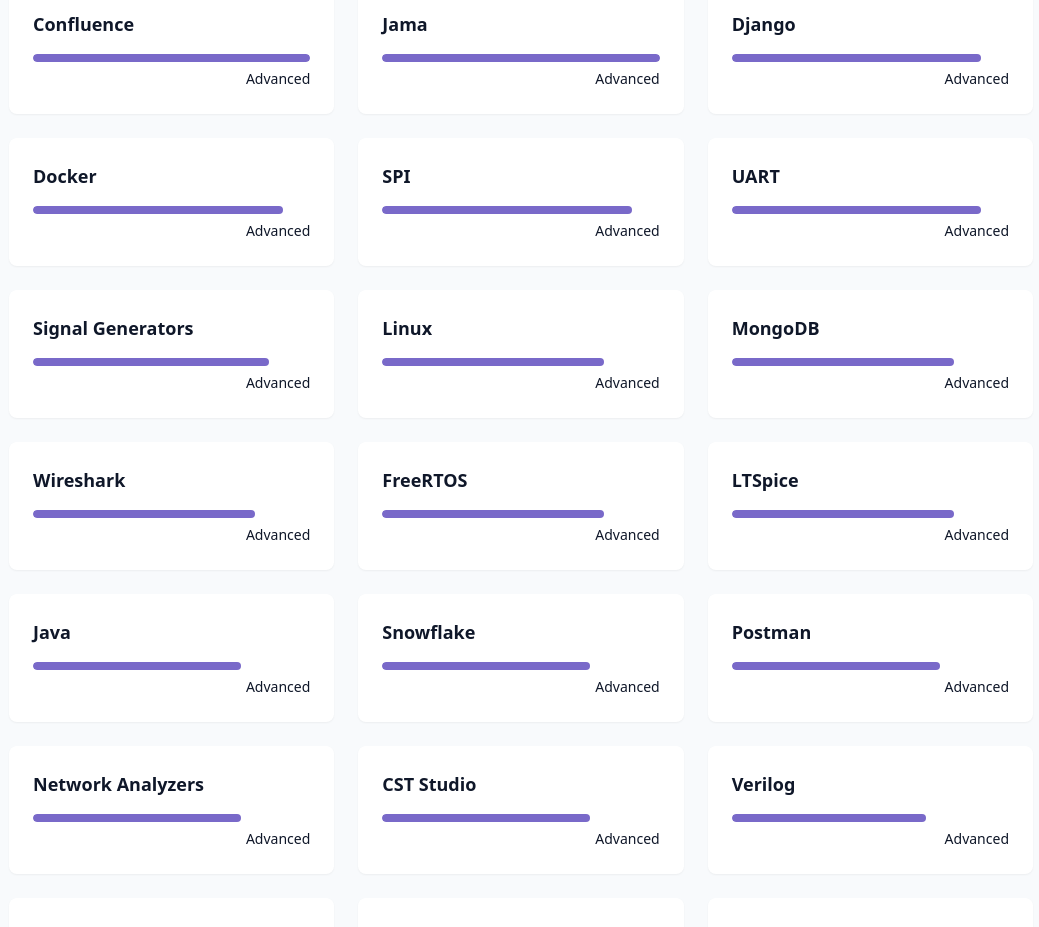
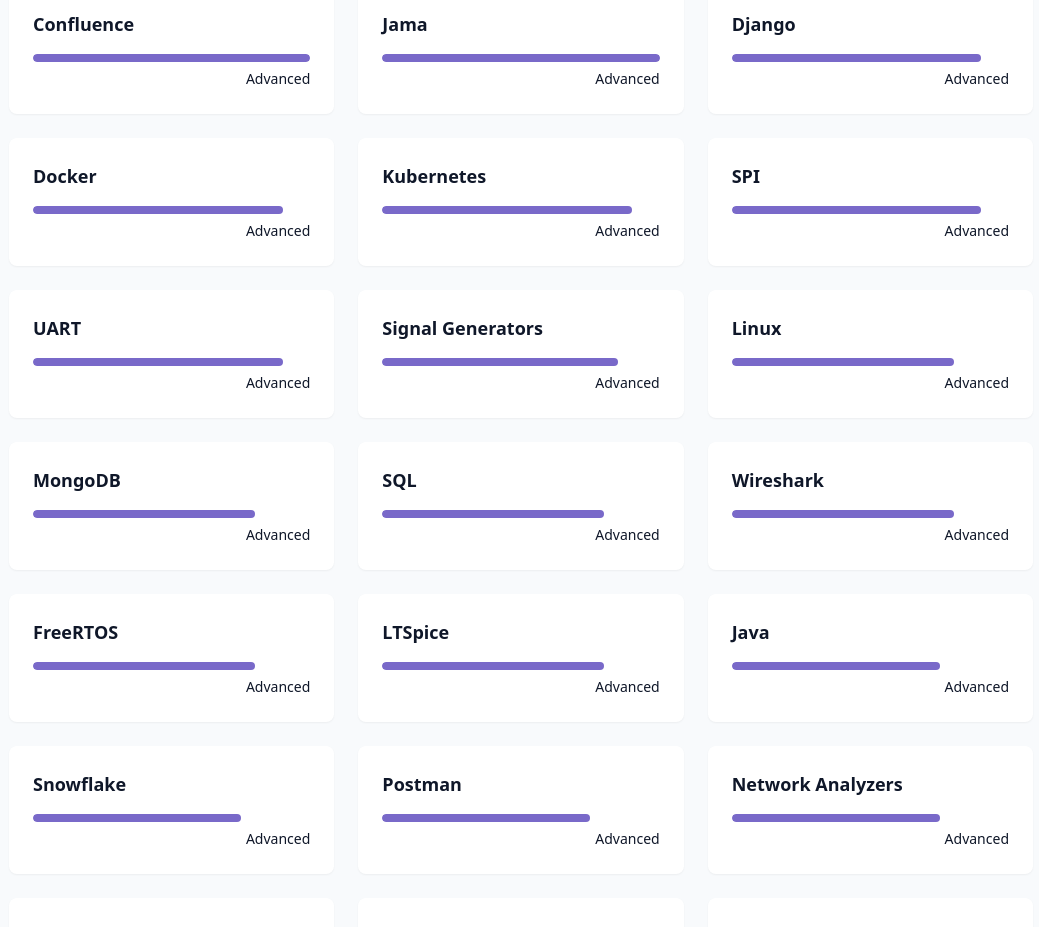
Before and after one commit to jak3ym/officialPortfolio, a React (Vite) app: page / in a window 1280 px wide. Shown: the part 2800-3727 px from the top of the page, without its empty margins (119-1158 px from the left). Built offline with nearby package versions, Linux system fonts and the light colour scheme.

Commit message:
main: Added skills.

```diff
--- a/src/components/SkillsSection.jsx
+++ b/src/components/SkillsSection.jsx
@@ -21,11 +21,13 @@
     {name: "AWS (EC2, S3, RDS, AMI, etc.)", level: 100, category: "devops/cloud"},
     {name: "Linux", level: 80, category: "devops/cloud"},
     {name: "Docker", level: 90, category: "devops/cloud"},
+    {name: "Kubernetes", level: 90, category: "devops/cloud"},
     {name: "Terraform", level: 60, category: "devops/cloud"},
     // Database & Messaging
     {name: "MongoDB", level: 80, category: "database"},
     {name: "ActiveMQ", level: 50, category: "database"},
     {name: "Snowflake", level: 75, category: "database"},
+    {name: "SQL", level: 80, category: "database"},
     // Development Tools
     {name: "Postman", level: 75, category: "sw tools"},
     {name: "VS Code", level: 100, category: "sw tools"},
```
